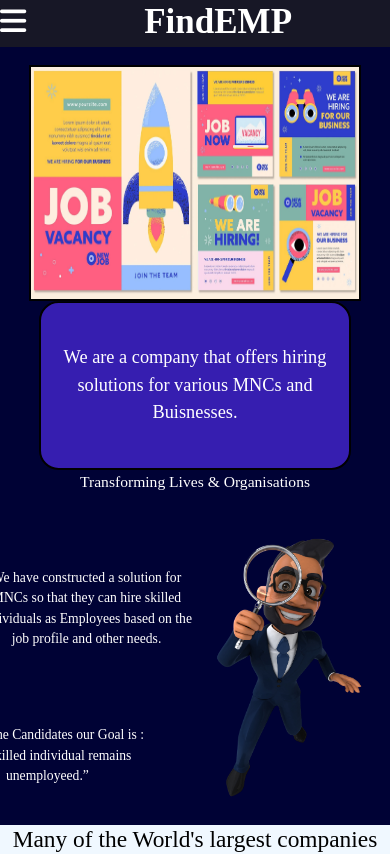
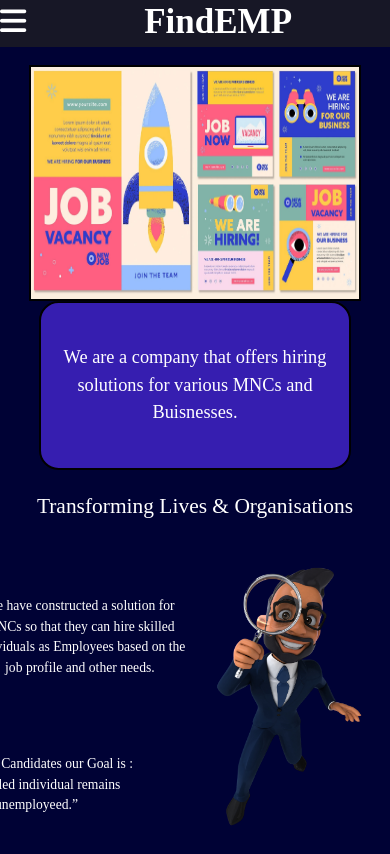
Before and after one commit to King-smasher26/coursify, a React (Create React App) app: page / in a window 390 px wide. Shown: the top 854 px of the page. Built offline with nearby package versions, Linux system fonts and the light colour scheme; a web font is replaced by a local one.

Commit message:
responsiveness changes

```diff
--- a/src/Page2.css
+++ b/src/Page2.css
@@ -132,6 +132,11 @@
         height: 10vh;
         width: 15vw;
     }
+    #P2T1{
+        font-size: 5vw;
+        margin-top: 10px;
+    }
+
 
 }
 @media screen and (max-width:600px) {
@@ -171,4 +176,8 @@
         height: 8vh;
         width: 20vw;
     }
+    #P2T1{
+        font-size: 5.5vw;
+        margin-top: 20px;
+    }
 }
```
Also changed, not shown: 6 other files (tests, documents, lock files or other folders).
